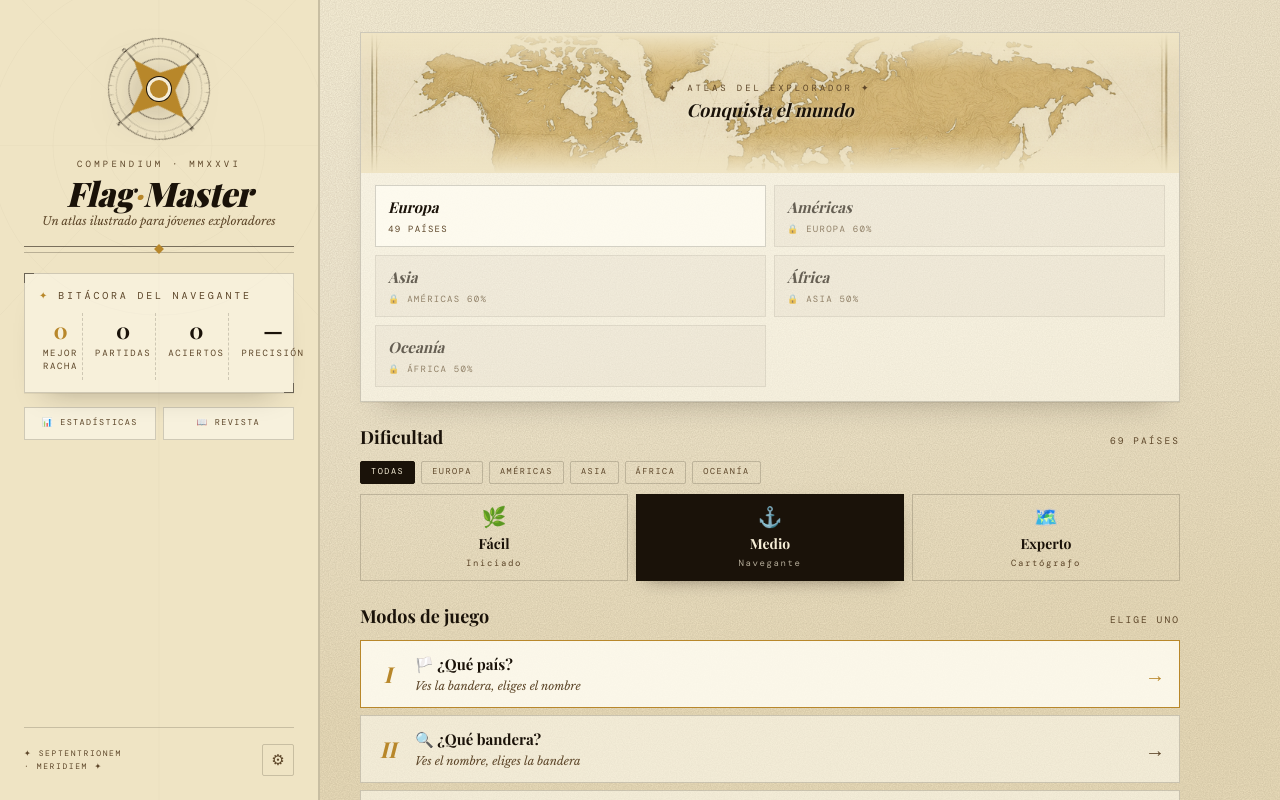
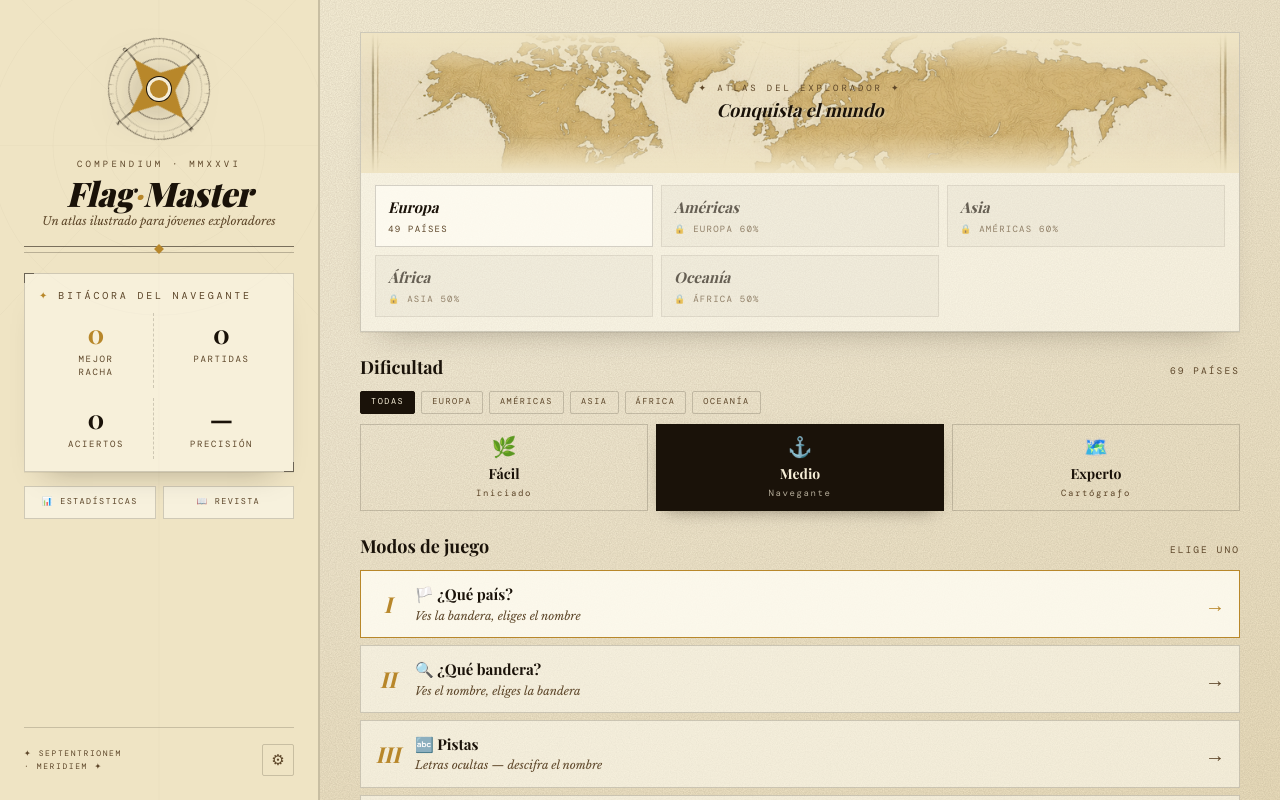
Before and after one commit to ezar/flag-master, a React (Vite) app: page / in a window 1280 px wide. Shown: the top 800 px of the page. Built offline with nearby package versions, Linux system fonts and the light colour scheme; a web font is replaced by a local one.

Commit message:
fix: desktop layout refinements
- StatCard: columns prop (2=2×2 sidebar, 4=single row mobile)
- HomeScreen sidebar passes columns={2}
- HomeScreen right panel: window scrolls instead of inner div scrollbar
- WorldMap: 3-column region grid on desktop vs 2-column mobile

```diff
--- a/src/components/StatCard.tsx
+++ b/src/components/StatCard.tsx
@@ -6,9 +6,10 @@ interface Props {
   totalGames:     number
   totalCorrect:   number
   totalQuestions: number
+  columns?:       2 | 4   // 4=single row (mobile), 2=2×2 grid (sidebar)
 }
 
-export function StatCard({ bestStreak, dailyStreak, totalGames, totalCorrect, totalQuestions }: Props) {
+export function StatCard({ bestStreak, dailyStreak, totalGames, totalCorrect, totalQuestions, columns = 4 }: Props) {
   const t = useT()
 
   const acc = totalQuestions > 0
@@ -43,20 +44,22 @@ export function StatCard({ bestStreak, dailyStreak, totalGames, totalCorrect, to
         {t('home.logbook')}
       </div>
 
-      <div style={{ display:'grid', gridTemplateColumns:'repeat(4, 1fr)', gap:8 }}>
-        {stats.map(({ value, label, gold }, i) => (
+      <div style={{ display:'grid', gridTemplateColumns:`repeat(${columns}, 1fr)`, gap: columns === 2 ? 10 : 8 }}>
+        {stats.map(({ value, label, gold }, i) => {
+          const isLastInRow = columns === 2 ? i % 2 === 1 : i === stats.length - 1
+          return (
             <div
               key={i}
               style={{
                 textAlign: 'center',
-              padding: '6px 4px',
-              borderRight: i < stats.length - 1 ? '1px dashed var(--rule)' : 'none',
+                padding: columns === 2 ? '8px 4px' : '6px 4px',
+                borderRight: !isLastInRow ? '1px dashed var(--rule)' : 'none',
               }}
             >
               <div style={{
                 fontFamily: "'Playfair Display', serif",
                 fontWeight: 700,
-              fontSize: 22,
+                fontSize: columns === 2 ? 26 : 22,
                 lineHeight: 1,
                 color: gold ? 'var(--gold)' : 'var(--ink)',
               }}>
@@ -74,7 +77,8 @@ export function StatCard({ bestStreak, dailyStreak, totalGames, totalCorrect, to
                 {label}
               </div>
             </div>
-        ))}
+          )
+        })}
       </div>
     </div>
   )
--- a/src/components/WorldMap.tsx
+++ b/src/components/WorldMap.tsx
@@ -1,11 +1,13 @@
 import { FM_REGIONS, FM_COUNTRIES } from '../data/countries'
 import { useGameStore, regionMastery, isRegionUnlocked, isMastered } from '../store/gameStore'
 import { useT } from '../i18n/useT'
+import { useDesktop } from '../hooks/useDesktop'
 
 export function WorldMap() {
   const { masteryCountries } = useGameStore()
-  const language = useGameStore(s => s.language)
-  const t = useT()
+  const language  = useGameStore(s => s.language)
+  const t         = useT()
+  const isDesktop = useDesktop()
 
   return (
     <div style={{
@@ -71,7 +73,7 @@ export function WorldMap() {
 
       {/* Continent grid */}
       <div style={{ padding: '12px 14px 14px' }}>
-        <div style={{ display: 'grid', gridTemplateColumns: '1fr 1fr', gap: 8 }}>
+        <div style={{ display: 'grid', gridTemplateColumns: isDesktop ? '1fr 1fr 1fr' : '1fr 1fr', gap: 8 }}>
           {FM_REGIONS.map(region => {
             const unlocked = isRegionUnlocked(region.id, masteryCountries)
             const mastery  = regionMastery(region.id, masteryCountries)
--- a/src/screens/HomeScreen.tsx
+++ b/src/screens/HomeScreen.tsx
@@ -132,7 +132,7 @@ export function HomeScreen() {
   // ── DESKTOP: two-column layout ─────────────────────────────────────────
   if (isDesktop) {
     return (
-      <div style={{ display:'flex', height:'100dvh' }}>
+      <div style={{ display:'flex', minHeight:'100dvh', alignItems:'flex-start' }}>
         <SettingsModal open={settingsOpen} onClose={() => setSettingsOpen(false)} />
 
         {/* ── LEFT SIDEBAR ──────────────────────────────── */}
@@ -193,6 +193,7 @@ export function HomeScreen() {
               totalGames={totalGames}
               totalCorrect={totalCorrect}
               totalQuestions={totalQuestions}
+              columns={2}
             />
 
             {/* Quick nav */}
@@ -223,8 +224,8 @@ export function HomeScreen() {
           </div>
         </aside>
 
-        {/* ── RIGHT CONTENT ─────────────────────────────── */}
-        <main style={{ flex:1, overflowY:'auto', height:'100dvh', padding:'28px 40px 40px', maxWidth:900 }}>
+        {/* ── RIGHT CONTENT — window scrolls, not inner div ── */}
+        <main style={{ flex:1, padding:'28px 40px 60px', maxWidth:960, minHeight:'100dvh' }}>
           <WorldMap />
           <div style={{ marginTop:22 }}>
             {difficultySection}
```
Lines whose indentation alone changed are shown as unchanged.
